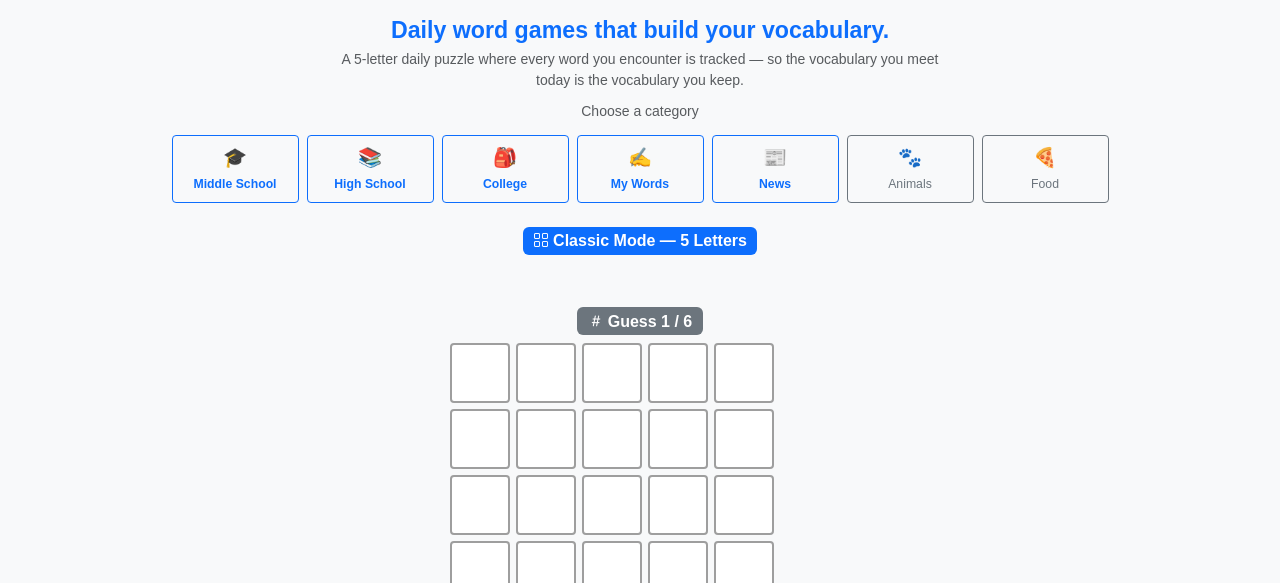
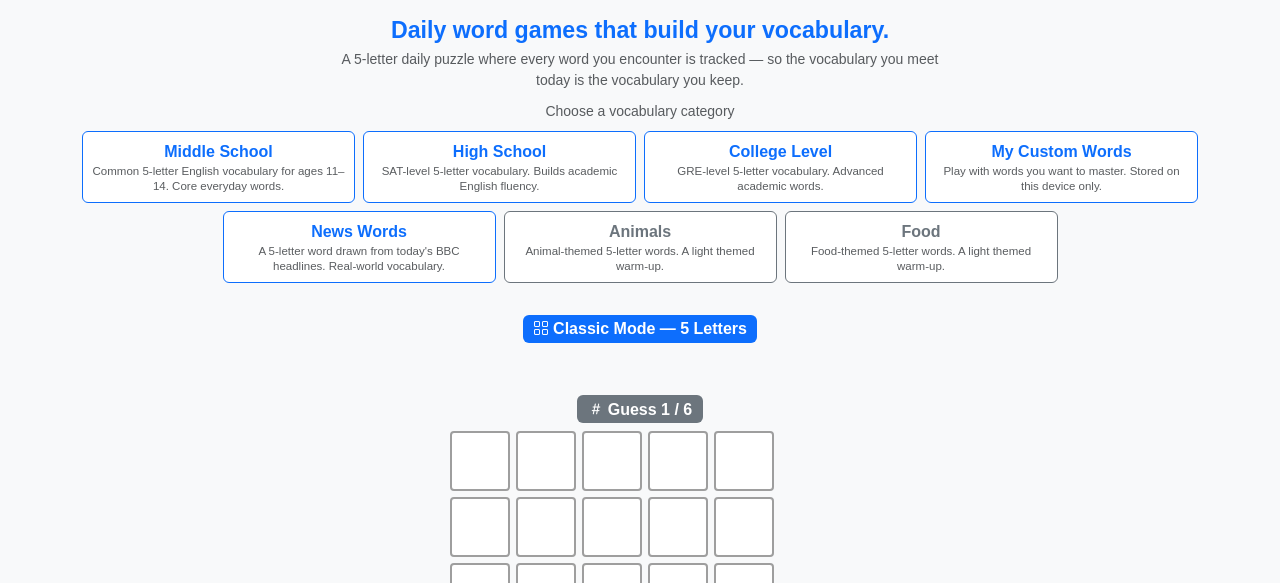
Before and after one commit to Kye-Jaemin/wordmaster, a Flask app: page / in a window 1280 px wide. Shown: the part 62-645 px from the top of the page. Run offline with Flask 3, Linux system fonts and the light colour scheme.

Commit message:
UX: convert category buttons to cards with descriptions (Middle/High/College exam levels noted)
Each category card now includes 1-line description with exam level
reference (SAT, GRE, etc.) so users immediately know what difficulty
they're choosing.

Co-Authored-By: Claude Opus 4.7 (1M context) <noreply@anthropic.com>

```diff
--- a/templates/index.html
+++ b/templates/index.html
@@ -14,51 +14,79 @@
 </div>
 
 <!-- Category Selector — learning-first ordering -->
-<div class="container-xl pb-2 pt-1">
+<div class="container-xl pb-3 pt-1">
+  <div class="text-center mb-2">
+    <small class="text-muted">{% if lang == 'ko' %}어휘 카테고리 선택{% else %}Choose a vocabulary category{% endif %}</small>
+  </div>
   <div class="row g-2 justify-content-center">
-    <div class="col-12 text-center mb-1">
-      <small class="text-muted">{% if lang == 'ko' %}카테고리 선택{% else %}Choose a category{% endif %}</small>
-    </div>
-    <div class="col-6 col-sm-4 col-md-2-4" style="flex:0 0 auto;width:auto;min-width:135px">
-      <a href="/middle" class="btn btn-outline-primary btn-sm w-100 py-2">
-        <span style="font-size:1.2rem">🎓</span><br>
-        <small class="fw-bold">{% if lang == 'ko' %}중학생{% else %}Middle School{% endif %}</small>
+    <div class="col-6 col-md-4 col-lg-3">
+      <a href="/middle" class="card text-decoration-none h-100 border-primary cat-card">
+        <div class="card-body py-2 px-2 text-center">
+          <div class="fw-bold text-primary">{% if lang == 'ko' %}중학생 수준{% else %}Middle School{% endif %}</div>
+          <div class="text-muted" style="font-size:0.72rem;line-height:1.3">
+            {% if lang == 'ko' %}11–14세 대상 일상 5글자 영단어. 핵심 기초 어휘.{% else %}Common 5-letter English vocabulary for ages 11–14. Core everyday words.{% endif %}
+          </div>
+        </div>
       </a>
     </div>
-    <div class="col-6 col-sm-4 col-md-2-4" style="flex:0 0 auto;width:auto;min-width:135px">
-      <a href="/high" class="btn btn-outline-primary btn-sm w-100 py-2">
-        <span style="font-size:1.2rem">📚</span><br>
-        <small class="fw-bold">{% if lang == 'ko' %}고등학생{% else %}High School{% endif %}</small>
+    <div class="col-6 col-md-4 col-lg-3">
+      <a href="/high" class="card text-decoration-none h-100 border-primary cat-card">
+        <div class="card-body py-2 px-2 text-center">
+          <div class="fw-bold text-primary">{% if lang == 'ko' %}고등학생 수준{% else %}High School{% endif %}</div>
+          <div class="text-muted" style="font-size:0.72rem;line-height:1.3">
+            {% if lang == 'ko' %}SAT 수준 5글자 어휘. 학문적 영어 유창성.{% else %}SAT-level 5-letter vocabulary. Builds academic English fluency.{% endif %}
+          </div>
+        </div>
       </a>
     </div>
-    <div class="col-6 col-sm-4 col-md-2-4" style="flex:0 0 auto;width:auto;min-width:135px">
-      <a href="/college" class="btn btn-outline-primary btn-sm w-100 py-2">
-        <span style="font-size:1.2rem">🎒</span><br>
-        <small class="fw-bold">{% if lang == 'ko' %}대학생{% else %}College{% endif %}</small>
+    <div class="col-6 col-md-4 col-lg-3">
+      <a href="/college" class="card text-decoration-none h-100 border-primary cat-card">
+        <div class="card-body py-2 px-2 text-center">
+          <div class="fw-bold text-primary">{% if lang == 'ko' %}대학생 수준{% else %}College Level{% endif %}</div>
+          <div class="text-muted" style="font-size:0.72rem;line-height:1.3">
+            {% if lang == 'ko' %}GRE 수준 5글자 어휘. 고급 학술 단어.{% else %}GRE-level 5-letter vocabulary. Advanced academic words.{% endif %}
+          </div>
+        </div>
       </a>
     </div>
-    <div class="col-6 col-sm-4 col-md-2-4" style="flex:0 0 auto;width:auto;min-width:135px">
-      <a href="/custom" class="btn btn-outline-primary btn-sm w-100 py-2">
-        <span style="font-size:1.2rem">✍️</span><br>
-        <small class="fw-bold">{% if lang == 'ko' %}내 단어{% else %}My Words{% endif %}</small>
+    <div class="col-6 col-md-4 col-lg-3">
+      <a href="/custom" class="card text-decoration-none h-100 border-primary cat-card">
+        <div class="card-body py-2 px-2 text-center">
+          <div class="fw-bold text-primary">{% if lang == 'ko' %}내 단어{% else %}My Custom Words{% endif %}</div>
+          <div class="text-muted" style="font-size:0.72rem;line-height:1.3">
+            {% if lang == 'ko' %}본인이 외우고 싶은 단어로 직접 게임. 이 기기에 저장.{% else %}Play with words you want to master. Stored on this device only.{% endif %}
+          </div>
+        </div>
       </a>
     </div>
-    <div class="col-6 col-sm-4 col-md-2-4" style="flex:0 0 auto;width:auto;min-width:135px">
-      <a href="/news-challenge" class="btn btn-outline-primary btn-sm w-100 py-2">
-        <span style="font-size:1.2rem">📰</span><br>
-        <small class="fw-bold">{% if lang == 'ko' %}시사 뉴스{% else %}News{% endif %}</small>
+    <div class="col-6 col-md-4 col-lg-3">
+      <a href="/news-challenge" class="card text-decoration-none h-100 border-primary cat-card">
+        <div class="card-body py-2 px-2 text-center">
+          <div class="fw-bold text-primary">{% if lang == 'ko' %}시사 뉴스{% else %}News Words{% endif %}</div>
+          <div class="text-muted" style="font-size:0.72rem;line-height:1.3">
+            {% if lang == 'ko' %}오늘의 BBC 헤드라인에서 뽑힌 단어. 실시간 어휘.{% else %}A 5-letter word drawn from today's BBC headlines. Real-world vocabulary.{% endif %}
+          </div>
+        </div>
       </a>
     </div>
-    <div class="col-6 col-sm-4 col-md-2-4" style="flex:0 0 auto;width:auto;min-width:135px">
-      <a href="/category/animals" class="btn btn-outline-secondary btn-sm w-100 py-2">
-        <span style="font-size:1.2rem">🐾</span><br>
-        <small>{% if lang == 'ko' %}동물{% else %}Animals{% endif %}</small>
+    <div class="col-6 col-md-4 col-lg-3">
+      <a href="/category/animals" class="card text-decoration-none h-100 border-secondary cat-card">
+        <div class="card-body py-2 px-2 text-center">
+          <div class="fw-bold text-secondary">{% if lang == 'ko' %}동물{% else %}Animals{% endif %}</div>
+          <div class="text-muted" style="font-size:0.72rem;line-height:1.3">
+            {% if lang == 'ko' %}동물 주제 5글자 단어. 가벼운 테마 모드.{% else %}Animal-themed 5-letter words. A light themed warm-up.{% endif %}
+          </div>
+        </div>
       </a>
     </div>
-    <div class="col-6 col-sm-4 col-md-2-4" style="flex:0 0 auto;width:auto;min-width:135px">
-      <a href="/category/food" class="btn btn-outline-secondary btn-sm w-100 py-2">
-        <span style="font-size:1.2rem">🍕</span><br>
-        <small>{% if lang == 'ko' %}음식{% else %}Food{% endif %}</small>
+    <div class="col-6 col-md-4 col-lg-3">
+      <a href="/category/food" class="card text-decoration-none h-100 border-secondary cat-card">
+        <div class="card-body py-2 px-2 text-center">
+          <div class="fw-bold text-secondary">{% if lang == 'ko' %}음식{% else %}Food{% endif %}</div>
+          <div class="text-muted" style="font-size:0.72rem;line-height:1.3">
+            {% if lang == 'ko' %}음식 주제 5글자 단어. 가벼운 테마 모드.{% else %}Food-themed 5-letter words. A light themed warm-up.{% endif %}
+          </div>
+        </div>
       </a>
     </div>
   </div>
```
